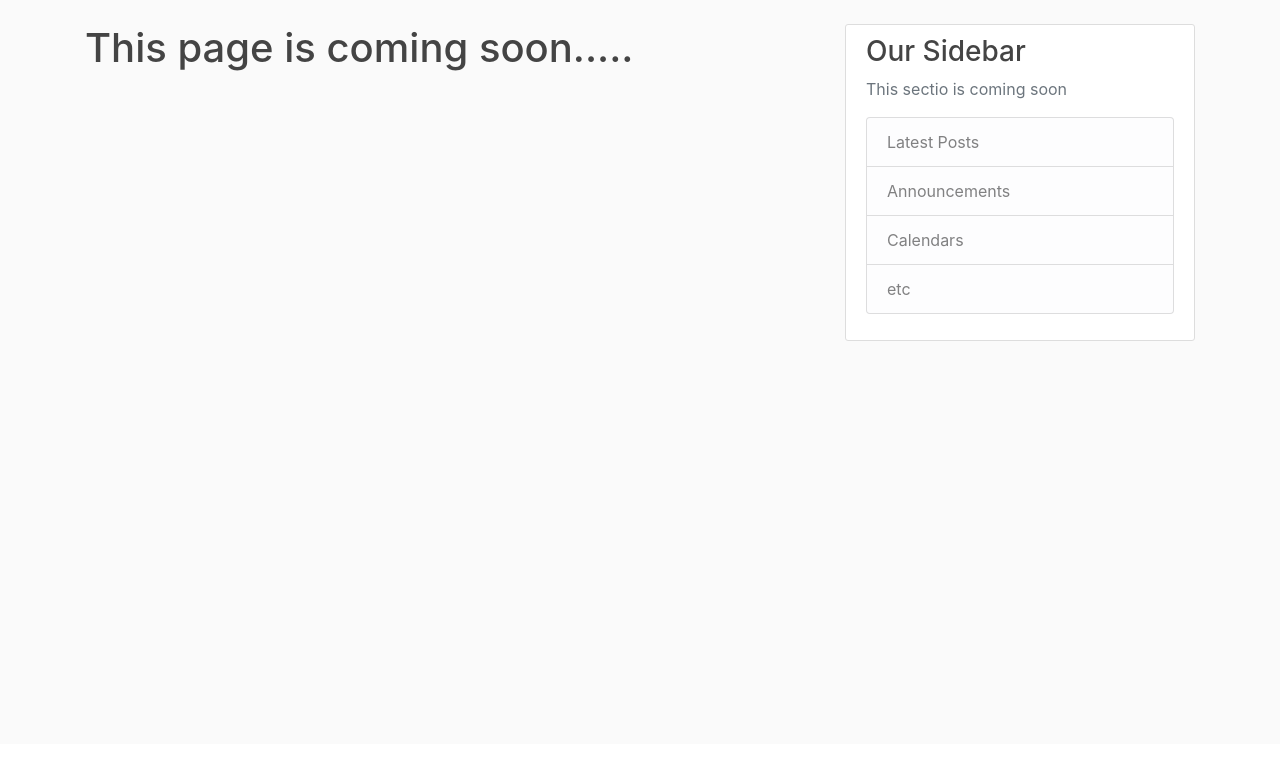
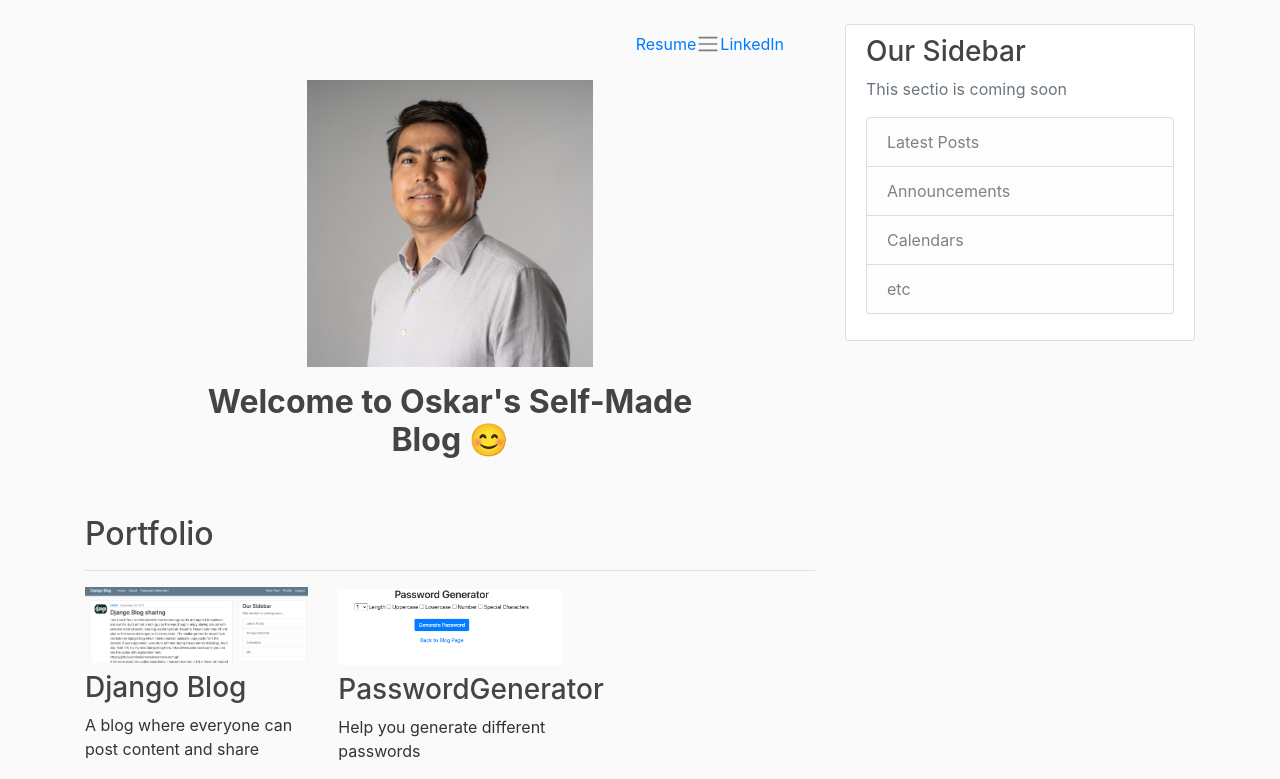
Before and after one commit to oskarcode/oskarcode.com, a Django app: page /about/ in a window 1280 px wide. Shown: the part 56-835 px from the top of the page. Before the commit the page ends 397 px from the top, so only its background shows below. Run offline with Django 4.2, Linux system fonts and the light colour scheme; data comes from the database, SQL or seed files in the repository; both versions use the stored data as it was after the commit; parts of the project's set-up code (start-up, migrations or seed data) failed here and were passed over; some libraries are stand-ins or nearby versions.

Commit message:
add about page

```diff
--- a/blog/admin.py
+++ b/blog/admin.py
@@ -1,5 +1,7 @@
 from django.contrib import admin
 from .models import Post # registe model so that it can show up in admin page
+from .models import Project
 # Register your models here.
 
 admin.site.register(Post) # with this, we can access post models in admin and edit there
+admin.site.register(Project)
--- a/blog/models.py
+++ b/blog/models.py
@@ -18,3 +18,12 @@ class Post(models.Model): # each class will be table in the database
 
           def get_absolute_url(self):
                 return reverse('post-detail', kwargs={'pk': self.pk})
+
+class Project(models.Model):
+          title = models.CharField(max_length = 100)
+          description = models.CharField(max_length = 250)
+          image = models.ImageField(upload_to = 'portfolio/images/')
+          url = models.URLField(blank= True)
+
+          def __str__(self):
+                    return self.title
--- a/blog/templates/blog/about.html
+++ b/blog/templates/blog/about.html
@@ -1,8 +1,55 @@
 
 {% extends "blog/base.html"%}
+{% load static %}
+{% block content%}
 
-{% block content%}
-<body>
-          <h1> This page is coming soon.....</h1>
- </body>
+<nav id="topNav" class="navbar navbar-expand-md navbar-light">
+          <div class="container">
+            <div class="collapse navbar-collapse text-center" id="navbarNav">
+              <ul class="navbar-nav ml-auto">
+                <li class="nav-item">
+                  <a class="nav-brand" href="{% static 'blog/oskar_resume.pdf' %}">Resume</a>
+                </li>
+                <span class="navbar-toggler-icon"></span>
+                <li class="nav-item">
+                  <a class="nav-brand" href="https://www.linkedin.com/in/tencentcloudoskar/" target="_blank">LinkedIn</a>
+                </li>
+              </ul>
+            </div>
+          </div>
+</nav>
+
+<div class="row justify-content-center my-3">
+          <div class="col-5">
+            <img src="{% static 'blog/Oskar_photo.jpeg' %}" class="img-fluid">
+          </div>
+        </div>
+
+        <div class="row justify-content-center mb-3">
+          <div class="col-md-9 text-center">
+            <h2 id="hometext" class="font-weight-bold"> Welcome to Oskar's Self-Made Blog 😊</h2>
+          </div>
+        </div>
+
+        <h2 class="mt-5">Portfolio</h2>
+        <hr>
+        <div class="row">
+          {% for project in projects %}
+          <div class="col-lg-4 col-md-6">
+
+            {% if project.url %}
+            <a href="{{ project.url }}">
+              <img src="{{ project.image.url }}" class="img-fluid mb-2">
+            </a>
+            {% else %}
+
+            <img src="{{ project.image.url }}" class="img-fluid mb-2">
+            {% endif %}
+            <h3>{{ project.title }}</h3>
+            <p>{{ project.description }}</p>
+
+          </div>
+          {% endfor %}
+        </div>
+
  {% endblock content%}
--- a/blog/views.py
+++ b/blog/views.py
@@ -2,7 +2,7 @@ from django.shortcuts import render, get_object_or_404
 from django.contrib.auth.mixins import LoginRequiredMixin,UserPassesTestMixin
 from django.contrib.auth.models import User
 from django.views.generic import ListView,DetailView,CreateView, UpdateView, DeleteView
-from .models import Post
+from .models import Post, Project
 #from django.http import HttpResponse
 
 # Create your views here.
@@ -76,4 +76,5 @@ class PostDeletelView(LoginRequiredMixin,UserPassesTestMixin,DeleteView):
                     return False
 
 def about(request):
-          return render(request,'blog/about.html', {'title': 'About'})
+          projects = Project.objects.all()
+          return render(request,'blog/about.html', {'projects': projects})
```
Also changed, not shown: blog/static/blog/custom.css (added, +25 -0 lines), changes.txt (added, +15 -0 lines), blog/migrations/0002_project.py (added), blog/static/blog/Oskar_photo.jpeg (added), blog/static/blog/logo.png (added), db.sqlite3, media/portfolio/images/Screen_Shot_2022-10-07_at_2.55.08_PM.png (added), media/portfolio/images/Screen_Shot_2022-10-07_at_2.56.10_PM.png (added), 1 other file.
